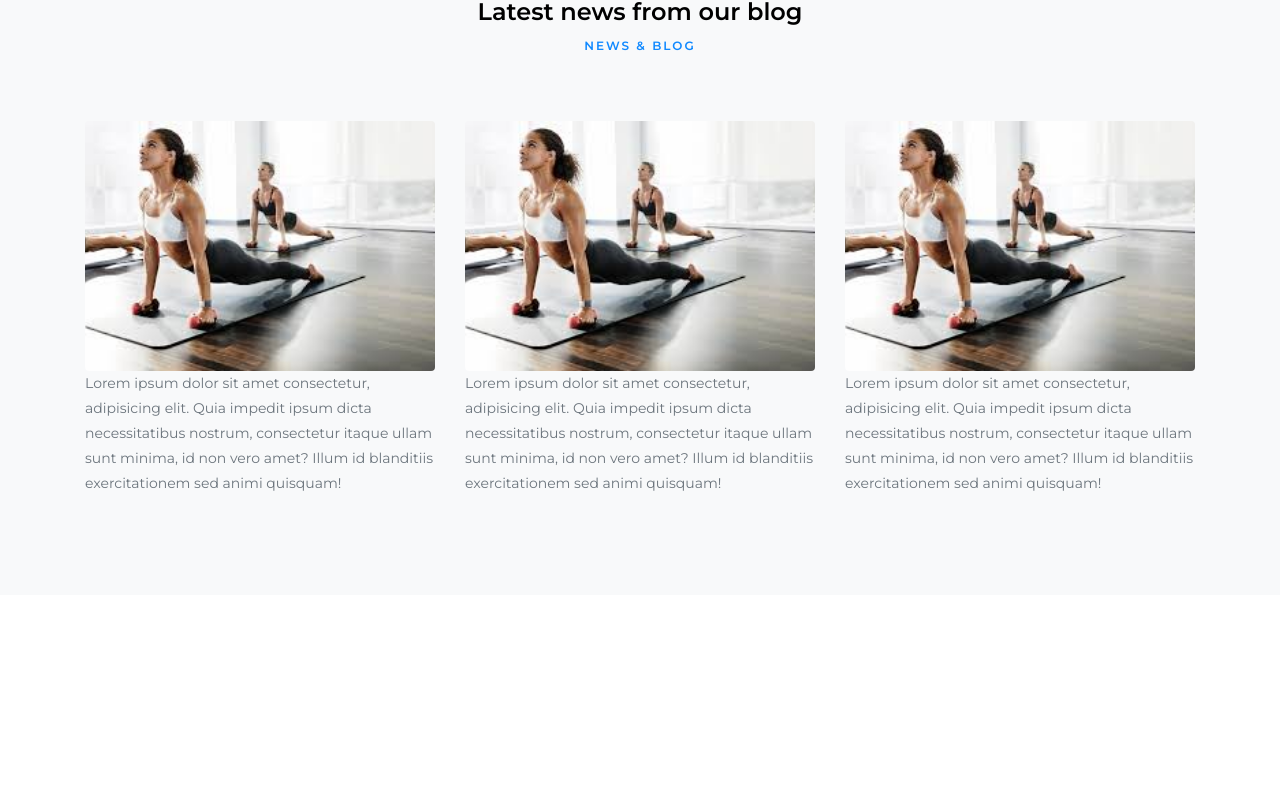
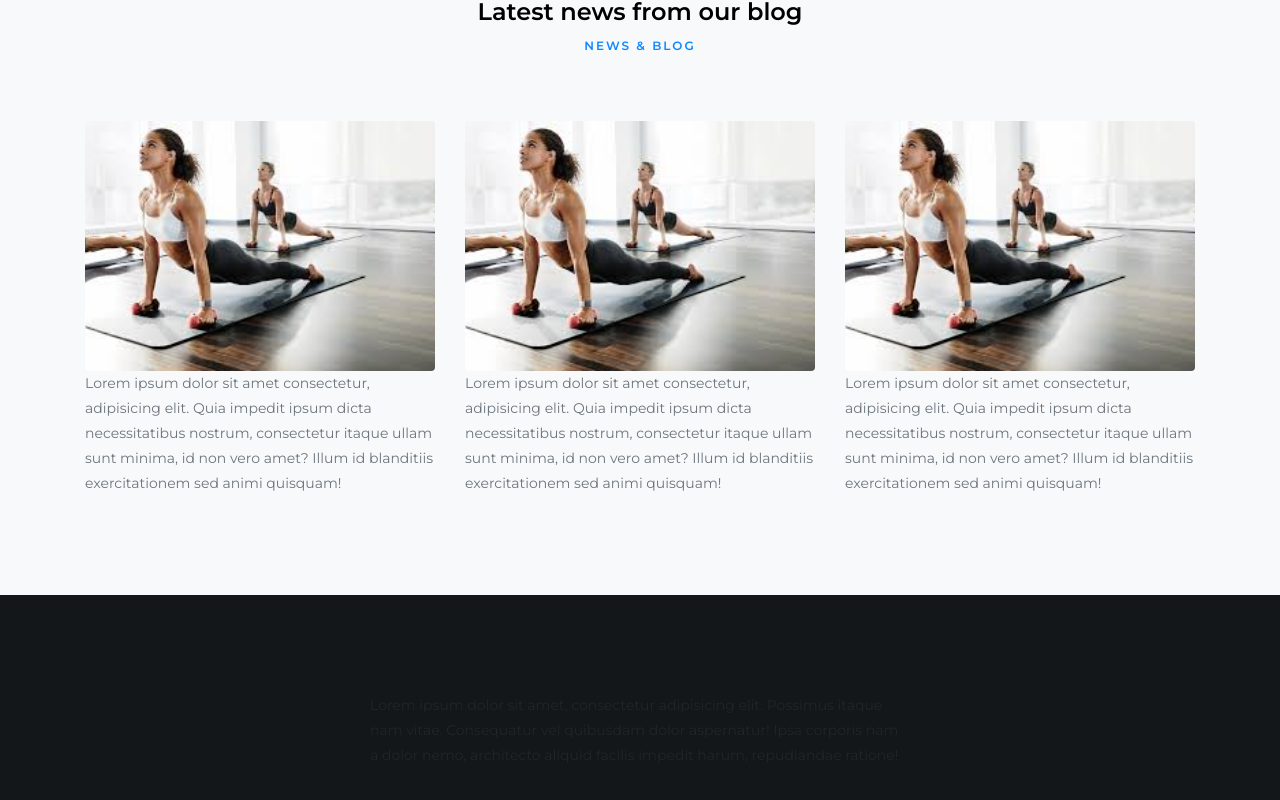
Before and after one commit to Olamilekan10/Affiliate-web, a React (Create React App) app: page / in a window 1280 px wide. Shown: the part 5344-6144 px from the top of the page. Before the commit the page ends 5939 px from the top, so only its background shows below. Built offline with nearby package versions, Linux system fonts and the light colour scheme; the HTML template or start-up script is replaced by a standard one.

Commit message:
linked the footer component to app.js and styled the footer section

```diff
--- a/src/App.js
+++ b/src/App.js
@@ -1,5 +1,6 @@
 import './App.css';
 import { Carousel } from './components/CarouselSection/Carousel';
+import Footer from './components/Footer/Footer';
 import Intro from './components/Introduction/Intro';
 import NavbarComp from './components/Navbar/NavbarComp';
 import NewsBlogs from './components/News&Blogs/NewsBlogs';
@@ -20,6 +21,7 @@ function App() {
         <Scroll />
         <Stories />
         <NewsBlogs />
+        <Footer />
 
     </div>
   );
--- a/src/components/Footer/Footer.css
+++ b/src/components/Footer/Footer.css
@@ -0,0 +1,5 @@
+footer {
+    padding: 7em 0;
+    position: relative;
+    background: #131719;
+}
```
